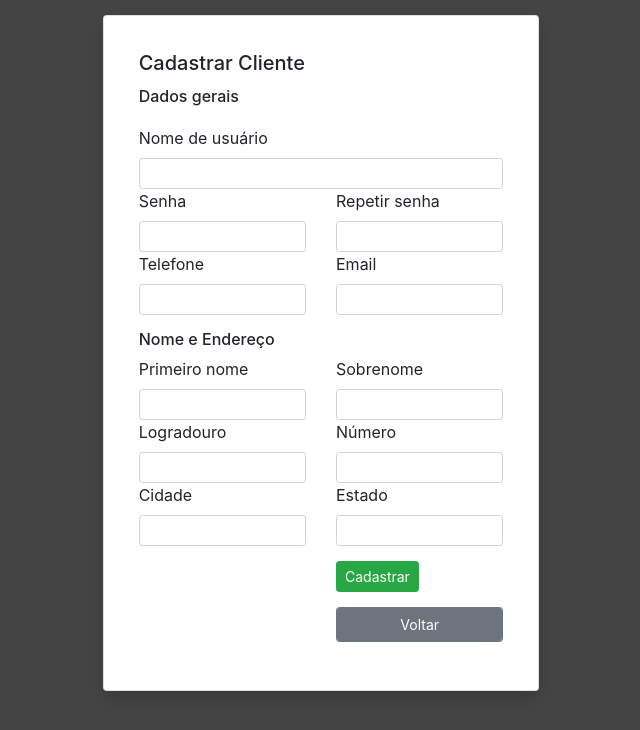
After one commit to kiro-ma/django-servicos-limpeza, a Django app: page /auth/cadastrar/cliente/ in a window 1280 px wide. The commit adds this page. Shown: the top 730 px of the page, without its empty margins (319-959 px from the left). Run offline with Django 4.2, Linux system fonts and the light colour scheme; some libraries are stand-ins or nearby versions.

Commit message:
Função cliente cadastra um usuário do tipo cliente

```diff
--- a/sistema-limpa-bem/static/js/cadastros.js
+++ b/sistema-limpa-bem/static/js/cadastros.js
@@ -1,4 +1,99 @@
 
-function cadastrar_funcionario() {
+
+function limpar() {
+    document.getElementById("form").reset();
+    document.getElementById("form").querySelectorAll("[required]").forEach(function (i) {
+        i.style = ''
+    })
+    document.getElementById('btn-editar').style = "color: rgb(45, 45, 45); display: none;"
+}
+
+function hasWhiteSpace(s) {
+    return s.indexOf(' ') >= 0;
+}
+
+async function check_username() {
+    let username_field = document.getElementById('username')
+    if (username_field.value) {
+        try {
+            if(hasWhiteSpace(username_field.value)){
+                throw new Error('Há espaço no nome de usuário!');
+            }
+            alert_editar_usuario(await getUsuario(username_field.value))
+            username_field.style = 'border: 3px solid orange'
+        } catch (error) {
+            if (username_field.value.length >= 4 && !hasWhiteSpace(username_field.value)) {
+                username_field.style = 'border: 3px solid lightgreen'
+                document.getElementById('btn_cadastrar').disabled = false
+            } else {
+                username_field.style = 'border: 3px solid rgb(238, 79, 79)'
+                document.getElementById('btn_cadastrar').disabled = true
+                //data-tooltip="Nome de usuário muito curto" data-tooltip-location="bottom"
+            }
+        }
+    } else { username_field.style = ''; document.getElementById('btn_cadastrar').disabled = false }
+}
+
+function limpar_alerts_senhas() {
+    document.getElementById('senhas_diferentes').style = "display: none"
+    document.getElementById('caracteres_invalidos_senha').style = "display: none"
+    document.getElementById('senha_curta').style = "display: none"
+}
+
+function ativar_desativar_alerts_senhas(status, id) {
+    if (status) {
+        document.getElementById(id).style = "color: rgb(238, 79, 79); font-weight: bold;"
+    } else { limpar_alerts_senhas() }
+}
+
+function check_senhas() {
+    let senha1 = document.getElementById('senha')
+    let senha2 = document.getElementById('senha2')
+
+    if (senha1.value && senha2.value) {
+        var conditions = [senha1.value != senha2.value, senha1.value.includes(" "), senha1.value.length < 4];
+
+        var triggerer = (function () {
+            let crimes = []
+            for (var i = 0; i < conditions.length; i++) {
+                if (conditions[i]) { crimes.push(i) };
+            }
+            return crimes;
+        })();
+
+        if (triggerer.length > 0) {
+            limpar_alerts_senhas()
+            for (i in triggerer) {
+                switch (triggerer[i]) {
+                    case 0:
+                        senha1.style = senha2.style = 'border: 3px solid rgb(238, 79, 79)'
+                        ativar_desativar_alerts_senhas(true, 'senhas_diferentes')
+                        document.getElementById('btn-cadastrar').disabled = true
+                        break;
+                    case 1:
+                        senha1.style = senha2.style = 'border: 3px solid rgb(238, 79, 79)'
+                        ativar_desativar_alerts_senhas(true, 'caracteres_invalidos_senha')
+                        document.getElementById('btn-cadastrar').disabled = true
+                        break;
+                    case 2:
+                        senha1.style = senha2.style = 'border: 3px solid rgb(238, 79, 79)'
+                        ativar_desativar_alerts_senhas(true, 'senha_curta')
+                        document.getElementById('btn-cadastrar').disabled = true
+                        break;
+                    default:
+                        break;
+                }
+            }
+        } else {
+            // Do something when everything is false
+            senha1.style = senha2.style = 'border: 3px solid lightgreen'
+            document.getElementById('btn-cadastrar').disabled = false
+            limpar_alerts_senhas()
+        }
+    } else {
+        senha1.style = senha2.style = ''
+        document.getElementById('btn-cadastrar').disabled = false
+        limpar_alerts_senhas()
+    }
 
 }
--- /dev/null
+++ b/sistema-limpa-bem/usuarios/templates/cadastro_clientes.html
@@ -0,0 +1,167 @@
+{% load static %}
+<!DOCTYPE html>
+<html lang="pt-br">
+
+<head>
+    <meta charset="utf-8">
+    <meta http-equiv="X-UA-Compatible" content="IE=edge">
+    <meta name="viewport" content="width=device-width, initial-scale=1, shrink-to-fit=no">
+    <meta name="description" content="">
+    <meta name="author" content="">
+    <title>Servicos</title>
+    <link rel="stylesheet" href="https://cdn.jsdelivr.net/npm/bootstrap-icons@1.10.3/font/bootstrap-icons.css">
+    <link rel="stylesheet" href="{% static 'css/bootstrap.min.css' %}">
+    <!-- <link rel="stylesheet" href="{% static 'fa/css/all.min.css' %}"> -->
+    <script src="{% static 'js/bootstrap.min.js' %}"></script>
+    <script src="https://polyfill.io/v3/polyfill.min.js?features=default"></script>
+    <script src="//ajax.googleapis.com/ajax/libs/jquery/3.2.1/jquery.min.js"></script>
+    <link rel="stylesheet" type="text/css" href="https://cdn.datatables.net/v/dt/dt-1.13.2/datatables.min.css" />
+    <script type="text/javascript" src="https://cdn.datatables.net/v/dt/dt-1.13.2/datatables.min.js"></script>
+    <script type='text/javascript'
+        src="https://rawgit.com/RobinHerbots/jquery.inputmask/3.x/dist/jquery.inputmask.bundle.js"></script>
+</head>
+
+<body style="background-color: #444;">
+
+    <div class="row">
+        <div class="card shadow col-sm-12 col-md-4 col-lg-4 d-flex align-items-center"
+            style="margin: auto; margin-top: 15px;">
+            <div class="card-body">
+
+                <div class="row">
+                    <div class="col-12">
+                        <form action="{% url 'cadastrar_cliente' %}" method="post" id="form">
+                            {% csrf_token %}
+                            <div class="card-title" style="margin-top: 15px;">
+                                <h5>Cadastrar Cliente</h5>
+                            </div>
+                            <div class="row">
+                                <div class="form-group col-12">
+                                    <div class="card border-0">
+                                        <div class="card-title">
+                                            <h6>Dados gerais</h6>
+                                        </div>
+                                        <div class="row">
+                                            <div class="col-sm-12 col-md-12 col-lg-12">
+                                                <label for="username">Nome de usuário</label>
+                                                <input type="text" required class="form-control form-control-sm"
+                                                    id="username" name="username" autocomplete="nope">
+                                            </div>
+                                        </div>
+
+                                        <div class="row">
+                                            <div class="col-sm-12 col-md-6 col-lg-6">
+                                                <label for="senha">Senha</label>
+                                                <input type="password" required class="form-control form-control-sm"
+                                                    id="senha" name="senha" autocomplete="nope" onblur="check_senhas()">
+
+                                                <h6 id="senhas_diferentes" style="display: none;">Senhas diferentes.
+                                                </h6>
+                                                <h6 id="caracteres_invalidos_senha" style="display: none;">Caracteres
+                                                    inválidos.
+                                                </h6>
+                                                <h6 id="senha_curta" style="display: none;">Senha muito curta.</h6>
+
+                                            </div>
+                                            <div class="col-sm-12 col-md-6 col-lg-6">
+                                                <label for="senha2">Repetir senha</label>
+                                                <input type="password" required class="form-control form-control-sm"
+                                                    id="senha2" name="senha2" autocomplete="nope"
+                                                    onblur="check_senhas()">
+                                            </div>
+                                        </div>
+
+                                        <div class="row">
+                                            <div class="col-sm-12 col-md-6 col-lg-6">
+                                                <label for="telefone">Telefone</label>
+                                                <input type="text" required
+                                                    class="form-control form-control-sm telefone-mask" id="telefone"
+                                                    name="telefone" autocomplete="nope">
+                                            </div>
+                                            <div class="col-sm-12 col-md-6 col-lg-6">
+                                                <label for="telefone">Email</label>
+                                                <input type="email" required class="form-control form-control-sm"
+                                                    id="email" name="email" autocomplete="nope">
+                                            </div>
+                                        </div>
+                                    </div>
+
+                                    <div class="card border-0" style="margin-top: 15px;">
+                                        <div class="card-title">
+                                            <h6>Nome e Endereço</h6>
+
+                                            <div class="row">
+                                                <div class="col-sm-12 col-md-6 col-lg-6">
+                                                    <label for="nome">Primeiro nome</label>
+                                                    <input type="text" required class="form-control form-control-sm"
+                                                        id="nome" name="nome" autocomplete="nope">
+                                                </div>
+                                                <div class="col-sm-12 col-md-6 col-lg-6">
+                                                    <label for="sobrenome">Sobrenome</label>
+                                                    <input type="text" required class="form-control form-control-sm"
+                                                        id="sobrenome" name="sobrenome" autocomplete="nope">
+                                                </div>
+                                            </div>
+
+                                            <div class="row">
+                                                <div class="col-sm-12 col-md-6 col-lg-6">
+                                                    <label for="logradouro">Logradouro</label>
+                                                    <input type="text" required class="form-control form-control-sm"
+                                                        id="logradouro" name="logradouro" autocomplete="nope">
+                                                </div>
+                                                <div class="col-sm-12 col-md-6 col-lg-6">
+                                                    <label for="numero">Número</label>
+                                                    <input type="text" required class="form-control form-control-sm"
+                                                        id="numero" name="numero" autocomplete="nope">
+                                                </div>
+                                            </div>
+
+                                            <div class="row">
+                                                <div class="col-sm-12 col-md-6 col-lg-6">
+                                                    <label for="cidade">Cidade</label>
+                                                    <input type="text" required class="form-control form-control-sm"
+                                                        id="cidade" name="cidade" autocomplete="nope">
+                                                </div>
+                                                <div class="col-sm-12 col-md-6 col-lg-6">
+                                                    <label for="estado">Estado</label>
+                                                    <input type="text" required class="form-control form-control-sm"
+                                                        id="estado" name="estado" autocomplete="nope">
+
+                                                    <div style="margin-top: 15px;">
+                                                        <button type="submit" class="btn btn-success btn-sm"
+                                                            id="btn-cadastrar"
+                                                            form="form"><span>Cadastrar</span></button>
+                                                    </div>
+
+                                                    <div style="margin-top: 15px;">
+                                                        <input class="btn btn-sm form-control btn-secondary"
+                                                            style="cursor: pointer; padding: 5px;"
+                                                            onclick="window.open(`{% url 'login' %}`)" type="button"
+                                                            value="Voltar" />
+                                                    </div>
+                                                </div>
+                                            </div>
+                                        </div>
+                                    </div>
+                                </div>
+                            </div>
+                        </form>
+                    </div>
+                </div>
+            </div>
+        </div>
+    </div>
+</body>
+{% block javascript %}
+<script src="{% static 'js/fetchFactory.js' %}"></script>
+<script src="{% static 'js/cadastros.js' %}"></script>
+
+<script>
+    $(document).ready(function () {
+        $('.telefone-mask').inputmask('(99)99999-9999');
+    })
+</script>
+
+{% endblock %}
+
+</html>
--- a/sistema-limpa-bem/usuarios/templates/login.html
+++ b/sistema-limpa-bem/usuarios/templates/login.html
@@ -56,6 +56,12 @@
                             <a href="{% url 'login' %}" class="btn btn-danger btn-block">Cancelar</a>
                         </div>
                     </div>
+                    <div class="row">
+                        <div class="col-12" style="margin-top: 15px;">
+                            <span>Não possui uma conta? <a
+                                    href="{% url 'cadastrar_cliente' %}">Cadastre-se!</a></span>
+                        </div>
+                    </div>
                 </form>
             </div>
         </div>
--- a/sistema-limpa-bem/usuarios/urls.py
+++ b/sistema-limpa-bem/usuarios/urls.py
@@ -7,6 +7,7 @@ urlpatterns = [
 	path('login/', views.login, name = 'login'),
     path('logout/', views.logout_view, name='logout'),
     path('cadastrar/funcionario/', views.cadastrar_funcionario, name='cadastrar_funcionario'),
+    path('cadastrar/cliente/', views.cadastrar_cliente, name='cadastrar_cliente'),
 
     # PEGANDO UM USER, OU TODOS OS USERS
     path('get/usuario/', views.getUsuarios, name='get_usuarios'),
--- a/sistema-limpa-bem/usuarios/views.py
+++ b/sistema-limpa-bem/usuarios/views.py
@@ -133,6 +133,53 @@ def getUsuarioByTelefone(request, telefone):
     return HttpResponse(json.dumps(userDict, indent=4, sort_keys=True, default=str), content_type='application/json;charset=utf-8')
 
 
+def cadastrar_cliente(request):
+    if request.method == 'GET':
+        page = "Cadastro de funcionarios"
+        return render(request, 'cadastro_clientes.html', {'page': page})
+    else:
+        username = request.POST.get('username')
+        # só é usado pra atribuir um grupo
+        tipo_user = '0'
+        senha = request.POST.get('senha')
+        confirmarSenha = request.POST.get('senha2')
+        telefone = request.POST.get('telefone')
+        email = request.POST.get('email')
+        nome = request.POST.get('nome')
+        sobrenome = request.POST.get('sobrenome')
+        logradouro = request.POST.get('logradouro')
+        numero = request.POST.get('numero')
+        cidade = request.POST.get('cidade')
+        estado = request.POST.get('estado')
+
+        if senha != confirmarSenha:
+            return HttpResponse('Senha incompatível.')
+
+        if len(senha) < 4:
+            return HttpResponse('Senha muito curta, mínimo de quatro caracteres.')
+
+        user = Usuario.objects.filter(username=username).first()
+
+        if user:
+            return HttpResponse('Username já cadastrado.')
+
+        user = Usuario.objects.filter(email=email).first()
+
+        if user:
+            return HttpResponse('Email já cadastrado.')
+
+        # \/ Pra ser ADM um usuário teria is_staff=True
+        user = Usuario.objects.create_user(username=username, email=email, password=senha, telefone=telefone, first_name=nome,
+                                           last_name=sobrenome, logradouro=logradouro, numero=numero, cidade=cidade, estado=estado, tipo_user=tipo_user)
+
+        group = Group.objects.get(name='Clientes')
+        user.groups.add(group)
+
+        user.save()
+        return render(request, 'login.html')
+
+
+
 @login_required(login_url='/auth/login/')
 @user_passes_test(is_gerente)
 def cadastrar_funcionario(request):
```
